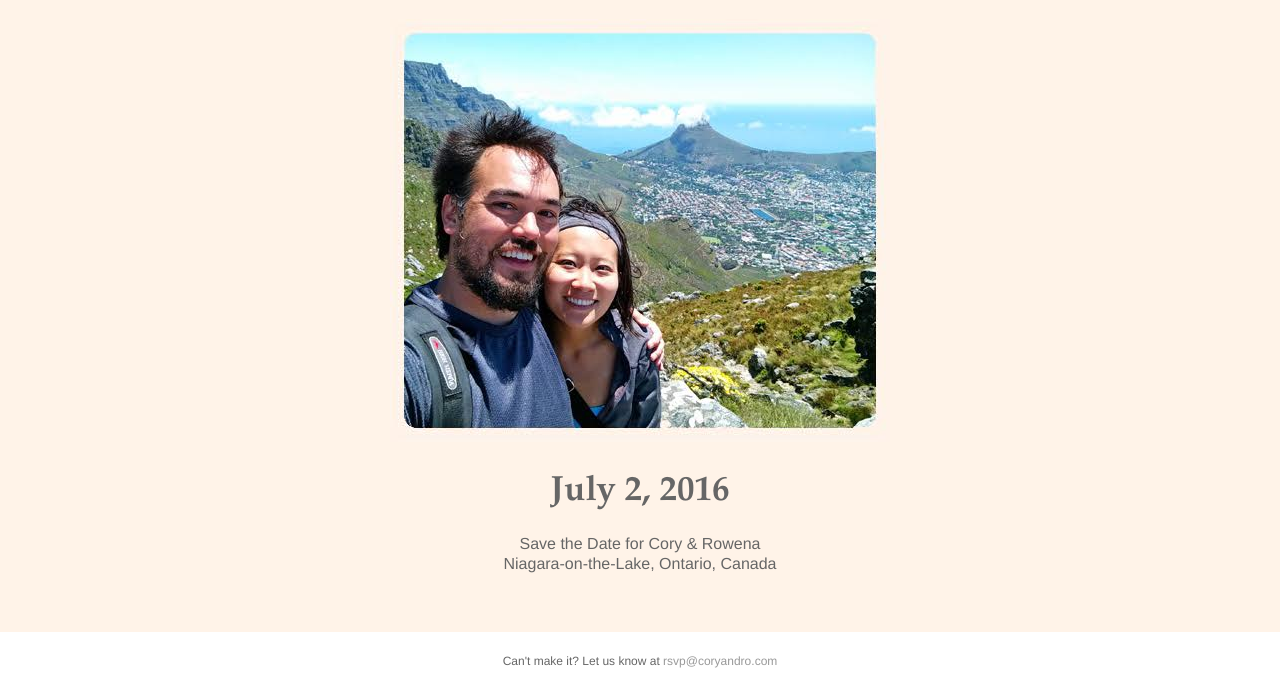
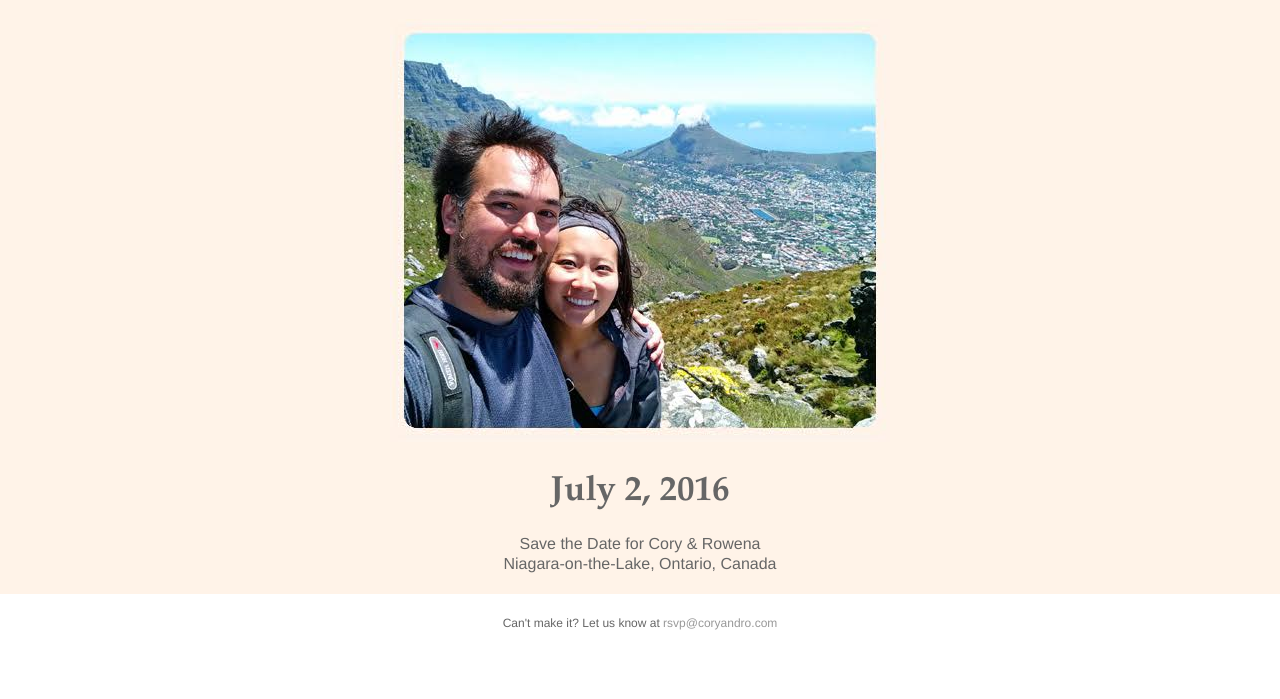
Before and after one commit to czue/django-wedding-website, a Django app: page /guests/save-the-date/ in a window 1280 px wide. Shown: the part 101-800 px from the top of the page. Run offline with Django 3.2, Linux system fonts and the light colour scheme.

Commit message:
clean up unused html

```diff
--- a/guests/templates/guests/email_templates/save_the_date.html
+++ b/guests/templates/guests/email_templates/save_the_date.html
@@ -50,7 +50,7 @@
       <tbody>
         <tr>
           {% block save_the_date %}
-              <td style="padding: 20px 15px 15px 15px;"
+              <td style="padding: 20px 15px 20px 15px;"
             class="section-padding" align="center" bgcolor="{{ main_color }}">
             <table class="responsive-table" border="0" width="500"
               cellpadding="0" cellspacing="0">
@@ -105,32 +105,6 @@
                                     class="padding-copy" align="center">
                                     Save the Date for Cory &amp; Rowena<br>
                                     Niagara-on-the-Lake, Ontario, Canada<br>
-                                  </td>
-                                </tr>
-                              </tbody>
-                            </table>
-                          </td>
-                        </tr>
-                        <tr>
-                          <td align="center">
-                            <!-- BULLETPROOF BUTTON -->
-                            <table class="mobile-button-container"
-                              border="0" width="100%" cellpadding="0"
-                              cellspacing="0">
-                              <tbody>
-                                <tr>
-                                  <td style="padding: 25px 0 0 0;"
-                                    class="padding-copy" align="center">
-                                    <table class="responsive-table"
-                                      border="0" cellpadding="0"
-                                      cellspacing="0">
-                                      <tbody>
-                                        <tr>
-                                          <td align="center"><br>
-                                          </td>
-                                        </tr>
-                                      </tbody>
-                                    </table>
                                   </td>
                                 </tr>
                               </tbody>
```
